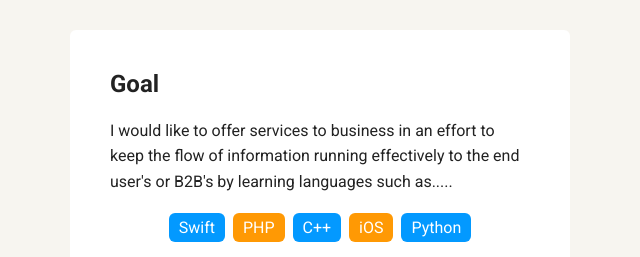
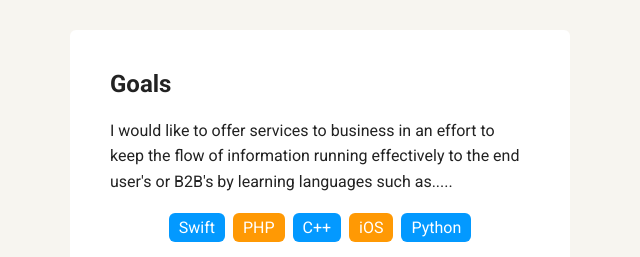
Before and after one commit to professor504/projectdice_1, a plain HTML site: page index.html in a window 1280 px wide. Shown: the part 490-747 px from the top of the page, 620-1260 px from the left. Drawn offline with Linux system fonts and the light colour scheme; a web font is replaced by a local one.

Commit message:
Update index.html

```diff
--- a/index.html
+++ b/index.html
@@ -31,7 +31,7 @@
       </div>
 
       <div class="card">
-        <h2>Goal</h2>
+        <h2>Goals</h2>
         <p>I would like to offer services to business in an effort to keep the flow of information running effectively to the end user's or B2B's by learning languages such as.....</p>
         <ul class="skills">
           <li>Swift</li>
```
